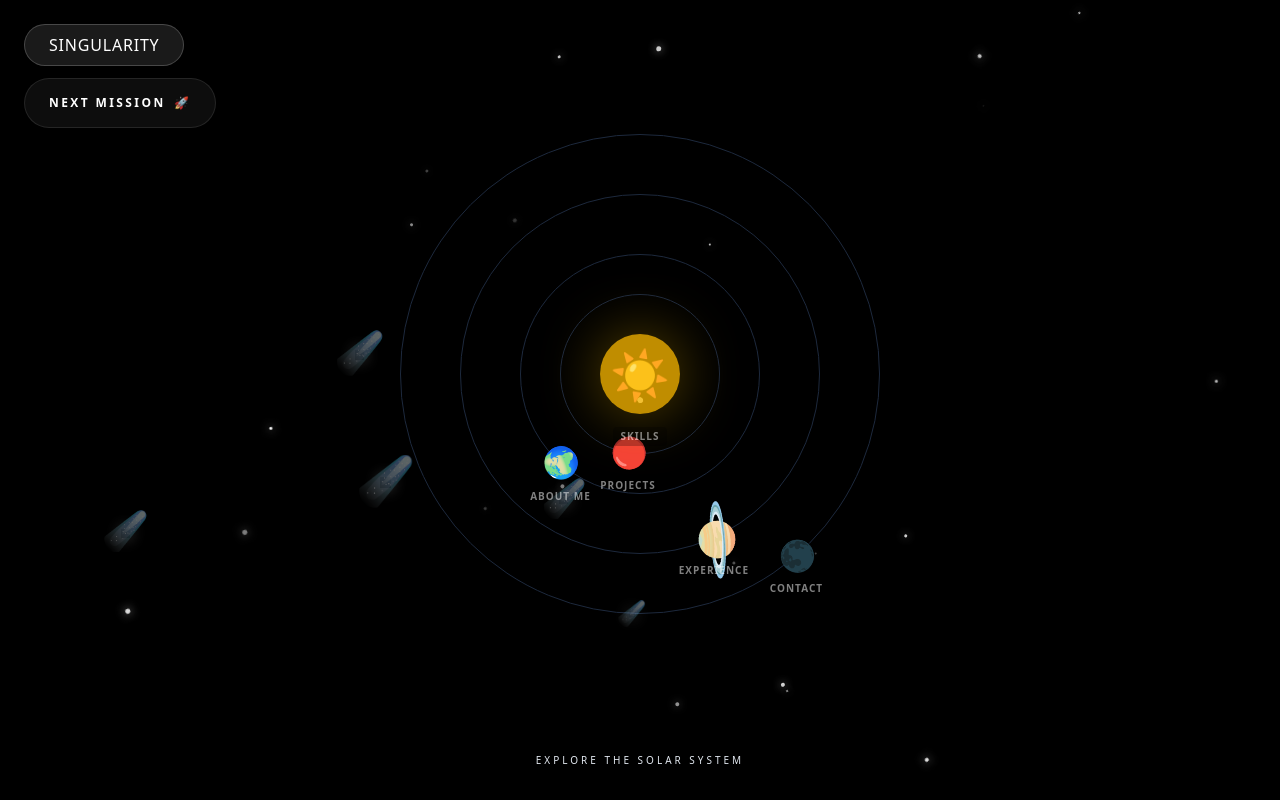
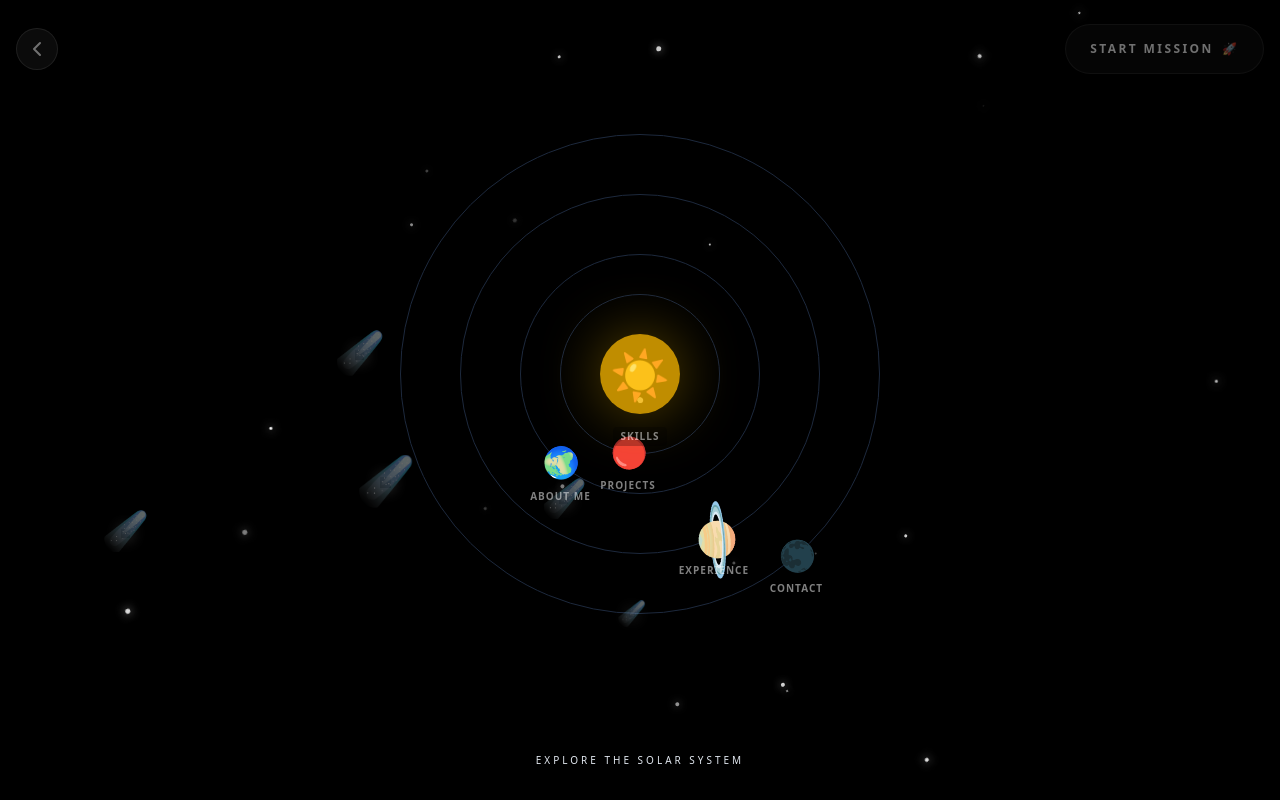
Before and after one commit to Rakibjrb/modern-portfolio-frontend, a Next.js app: page /explore in a window 1280 px wide. Built offline with nearby package versions, Linux system fonts and the light colour scheme.

Commit message:
updated page changer button component

```diff
--- a/components/shared/BackButton.tsx
+++ b/components/shared/BackButton.tsx
@@ -2,12 +2,13 @@
 
 import { useRouter } from "next/navigation";
 import { motion } from "framer-motion";
-const BackButton = ({ text = "Exit Portal" }: { text?: string }) => {
+import { ChevronLeft } from "lucide-react";
+const BackButton = () => {
     const router = useRouter();
 
     return (
-        <motion.button whileHover={{ scale: 1.1 }} onClick={() => router.back()} className="cursor-pointer px-6 py-2 bg-white/10 backdrop-blur-md border border-white/20 text-white rounded-full font-medium tracking-wider shadow-[0_4px_30px_rgba(0,0,0,0.1)] hover:bg-white/20 hover:border-white/40 transition-all duration-300 active:scale-95 flex items-center gap-2 group">
-            {text}
+        <motion.button whileHover={{ scale: 1.1 }} onClick={() => router.back()} className="cursor-pointer px-2 py-2 bg-white/10 backdrop-blur-md border border-white/20 text-white rounded-full font-medium tracking-wider shadow-[0_4px_30px_rgba(0,0,0,0.1)] hover:bg-white/20 hover:border-white/40 transition-all duration-300 active:scale-95 flex items-center gap-2 group">
+            <ChevronLeft className="text-xl" />
         </motion.button>
     )
 };
--- a/components/shared/ChangePage.tsx
+++ b/components/shared/ChangePage.tsx
@@ -9,7 +9,7 @@ const ChangePage = ({ children, destination }: { children: React.ReactNode, dest
             <Rocket destination={destination} />
 
             <motion.div
-                initial={{ opacity: 0, y: 500 }}
+                initial={{ opacity: 0, y: -300 }}
                 animate={{ opacity: 1, y: -300 }}
                 transition={{ duration: 2, delay: 2 }}
             >
--- /dev/null
+++ b/components/shared/ChangePageButton.tsx
@@ -0,0 +1,23 @@
+import BackButton from "./BackButton";
+import { Button } from "./Buttons";
+import { motion } from 'framer-motion';
+
+export default function ChangePageButton({ text, destination }: { text: string, destination?: string }) {
+    return (
+        <motion.div
+            initial={{ opacity: 0, y: 0 }}
+            animate={{ opacity: 1, y: 0 }}
+            transition={{ duration: 5, delay: 4 }}
+            className="w-full fixed top-6 left-0 px-4 z-[100] pointer-events-auto space-y-3 flex items-start justify-between">
+            <div className="pt-1">
+                <BackButton />
+            </div>
+            <Button href={destination ? destination : "/"}>
+                {text}
+                <span className="ml-2 text-md group-hover:-translate-y-1 group-hover:translate-x-1 transition-transform duration-300">
+                    🚀
+                </span>
+            </Button>
+        </motion.div>
+    );
+}
--- a/components/ui/Rocket.tsx
+++ b/components/ui/Rocket.tsx
@@ -6,9 +6,9 @@ import Image from "next/image";
 const Rocket = ({ destination = "The Mission" }: { destination?: string }) => {
     return (
         <motion.div
-            initial={{ opacity: 1, y: 900 }}
+            initial={{ opacity: 1, y: 500 }}
             animate={{ opacity: 1, y: -500 }}
-            transition={{ duration: 3, delay: 1 }}
+            transition={{ duration: 1, delay: 1 }}
             className="w-full h-[300px] flex justify-center items-start"
         >
             <Image className="w-auto h-auto" src="/rocket.gif" alt="Rocket" width={200} height={280} unoptimized={true} loading="eager" />
--- a/components/ui/pages/about/About.tsx
+++ b/components/ui/pages/about/About.tsx
@@ -1,10 +1,9 @@
 "use client";
 
 import { motion } from "framer-motion";
-import BackButton from "@/components/shared/BackButton";
-import { User, Code, Zap, Cpu, Dumbbell, Terminal, CpuIcon, Flame, Mail, Gamepad2, Award } from "lucide-react";
+import { Code, Zap, Cpu, Terminal, CpuIcon, Gamepad2, Award } from "lucide-react";
 import Image from "next/image";
-import { Button } from "@/components/shared/Buttons";
+import ChangePageButton from "@/components/shared/ChangePageButton";
 
 const galleryImages = [
     {
@@ -63,15 +62,7 @@ export default function About() {
 
     return (
         <main className="max-h-screen relative w-full text-white p-6 md:p-12 overflow-x-hidden overflow-y-auto font-sans">
-            <div className="fixed top-8 left-8 z-50 pointer-events-auto space-y-3">
-                <BackButton text="Back" />
-                <Button href="/skills">
-                    Next Mission
-                    <span className="ml-2 text-md group-hover:-translate-y-1 group-hover:translate-x-1 transition-transform duration-300">
-                        🚀
-                    </span>
-                </Button>
-            </div>
+            <ChangePageButton text="Planet Experience" destination="/experience" />
 
             {/* Background Nebula */}
             <div className="absolute top-[-10%] right-[-5%] w-[600px] h-[600px] bg-blue-600/10 rounded-full blur-[150px] pointer-events-none" />
--- a/components/ui/pages/experience/Experience.tsx
+++ b/components/ui/pages/experience/Experience.tsx
@@ -2,8 +2,7 @@
 
 import { motion } from "framer-motion";
 import { CheckCircle2, Rocket, GraduationCap, School, Workflow } from "lucide-react";
-import BackButton from "@/components/shared/BackButton";
-import { Button } from "@/components/shared/Buttons";
+import ChangePageButton from "@/components/shared/ChangePageButton";
 
 const experiences = [
     {
@@ -53,15 +52,7 @@ const education = [
 export default function MissionLogPage() {
     return (
         <main className="relative h-screen w-full text-white p-6 md:p-12 overflow-x-hidden overflow-y-scroll">
-            <div className="fixed top-8 left-8 z-50 pointer-events-auto space-y-3">
-                <BackButton text="Back" />
-                <Button href="/projects">
-                    Next Mission
-                    <span className="ml-2 text-md group-hover:-translate-y-1 group-hover:translate-x-1 transition-transform duration-300">
-                        🚀
-                    </span>
-                </Button>
-            </div>
+            <ChangePageButton text="Planet Skills" destination="/skills" />
 
             {/* Background Decor */}
             <div className="absolute top-1/2 right-0 w-[400px] h-[400px] bg-blue-500/5 blur-[120px] pointer-events-none" />
--- a/components/ui/pages/explore/ExploreSolarSystem.tsx
+++ b/components/ui/pages/explore/ExploreSolarSystem.tsx
@@ -3,8 +3,7 @@
 import React, { useEffect, useState } from 'react';
 import { motion } from 'framer-motion';
 import Link from 'next/link';
-import BackButton from '@/components/shared/BackButton';
-import { Button } from '@/components/shared/Buttons';
+import ChangePageButton from '@/components/shared/ChangePageButton';
 
 const planets = [
     { name: "Skills", color: "bg-yellow-500/80", size: "w-20 h-20", radius: 0, duration: 0, path: "/skills", icon: "☀️" },
@@ -43,15 +42,7 @@ export default function ExploreSolarSystem() {
 
     return (
         <div className="relative min-h-screen w-full bg-transparent p-6">
-            <div className="fixed top-6 left-6 z-[100] pointer-events-auto space-y-3">
-                <BackButton text="SINGULARITY" />
-                <Button href="/about">
-                    Next Mission
-                    <span className="ml-2 text-md group-hover:-translate-y-1 group-hover:translate-x-1 transition-transform duration-300">
-                        🚀
-                    </span>
-                </Button>
-            </div>
+            <ChangePageButton text='Start Mission' destination='/about' />
 
             <main className="w-full h-[calc(100vh-100px)] flex items-center justify-center overflow-hidden font-sans">
                 {/* flying Asteroids */}
--- a/components/ui/pages/projects/Projects.tsx
+++ b/components/ui/pages/projects/Projects.tsx
@@ -2,10 +2,9 @@
 
 import { useState, useEffect, useRef } from "react";
 import { motion } from "framer-motion";
-import BackButton from "@/components/shared/BackButton";
 import { ExternalLink, Github, Folder } from "lucide-react";
-import { Button } from "@/components/shared/Buttons";
 import rawProjects from "@/public/projects.json";
+import ChangePageButton from "@/components/shared/ChangePageButton";
 
 const categoryStyles: Record<string, { color: string; icon: string }> = {
     mern: { color: "from-green-400 to-cyan-500", icon: "🌍" },
@@ -87,15 +86,7 @@ export default function Projects() {
             ref={mainRef}
             className="relative h-screen w-full text-white p-6 overflow-x-hidden overflow-y-auto"
         >
-            <div className="fixed top-8 left-8 z-50 pointer-events-auto space-y-3">
-                <BackButton text="Back" />
-                <Button href="/contact">
-                    Next Mission
-                    <span className="ml-2 text-md group-hover:-translate-y-1 group-hover:translate-x-1 transition-transform duration-300">
-                        🚀
-                    </span>
-                </Button>
-            </div>
+            <ChangePageButton text="Contact Me" destination="/contact" />
 
             {/* Background Effect */}
             <div className="absolute top-0 left-1/2 -translate-x-1/2 w-full h-[500px] bg-blue-600/5 blur-[120px] pointer-events-none" />
--- a/components/ui/pages/skills/Skills.tsx
+++ b/components/ui/pages/skills/Skills.tsx
@@ -1,7 +1,6 @@
 "use client";
 
 import { motion } from "framer-motion";
-import BackButton from "@/components/shared/BackButton";
 import { useEffect, useState } from "react";
 import {
     Atom,
@@ -16,7 +15,7 @@ import {
     Flame,
     Framer
 } from "lucide-react";
-import { Button } from "@/components/shared/Buttons";
+import ChangePageButton from "@/components/shared/ChangePageButton";
 
 const skillsData = [
     { name: "React", icon: <Atom size={20} />, color: "from-blue-400 to-cyan-400" },
@@ -55,15 +54,7 @@ export default function SkillsUniversePage() {
     return (
         <main className="relative min-h-screen w-full text-white overflow-hidden p-6 font-sans">
             <div className="absolute top-1/2 left-1/2 -translate-x-1/2 -translate-y-1/2 w-[600px] h-[600px] bg-blue-600/5 rounded-full blur-[150px] pointer-events-none z-0" />
-            <div className="fixed top-8 left-8 z-50 pointer-events-auto space-y-3">
-                <BackButton text="Back" />
-                <Button href="/experience">
-                    Next Mission
-                    <span className="ml-2 text-md group-hover:-translate-y-1 group-hover:translate-x-1 transition-transform duration-300">
-                        🚀
-                    </span>
-                </Button>
-            </div>
+            <ChangePageButton text="Planet Projects" destination="/projects" />
 
             <div className="absolute inset-0 z-10 flex items-center justify-center pointer-events-none">
                 {swirlingSkills.map((skill) => (
@@ -108,7 +99,7 @@ export default function SkillsUniversePage() {
                 ))}
             </div>
 
-            {/* <div className="absolute top-1/2 left-1/2 -translate-x-1/2 -translate-y-1/2 text-center z-20 pointer-events-none">
+            {/* <div className="absolute top-1/2 left-1/2 -translate-x-1/2 -translate-y-1/2 text-center z-20 pointer-events-none opacity-10">
                 <h1 className="text-6xl md:text-9xl font-extrabold tracking-tighter text-yellow-400">
                     MY<br />SKILLS
                 </h1>
```
